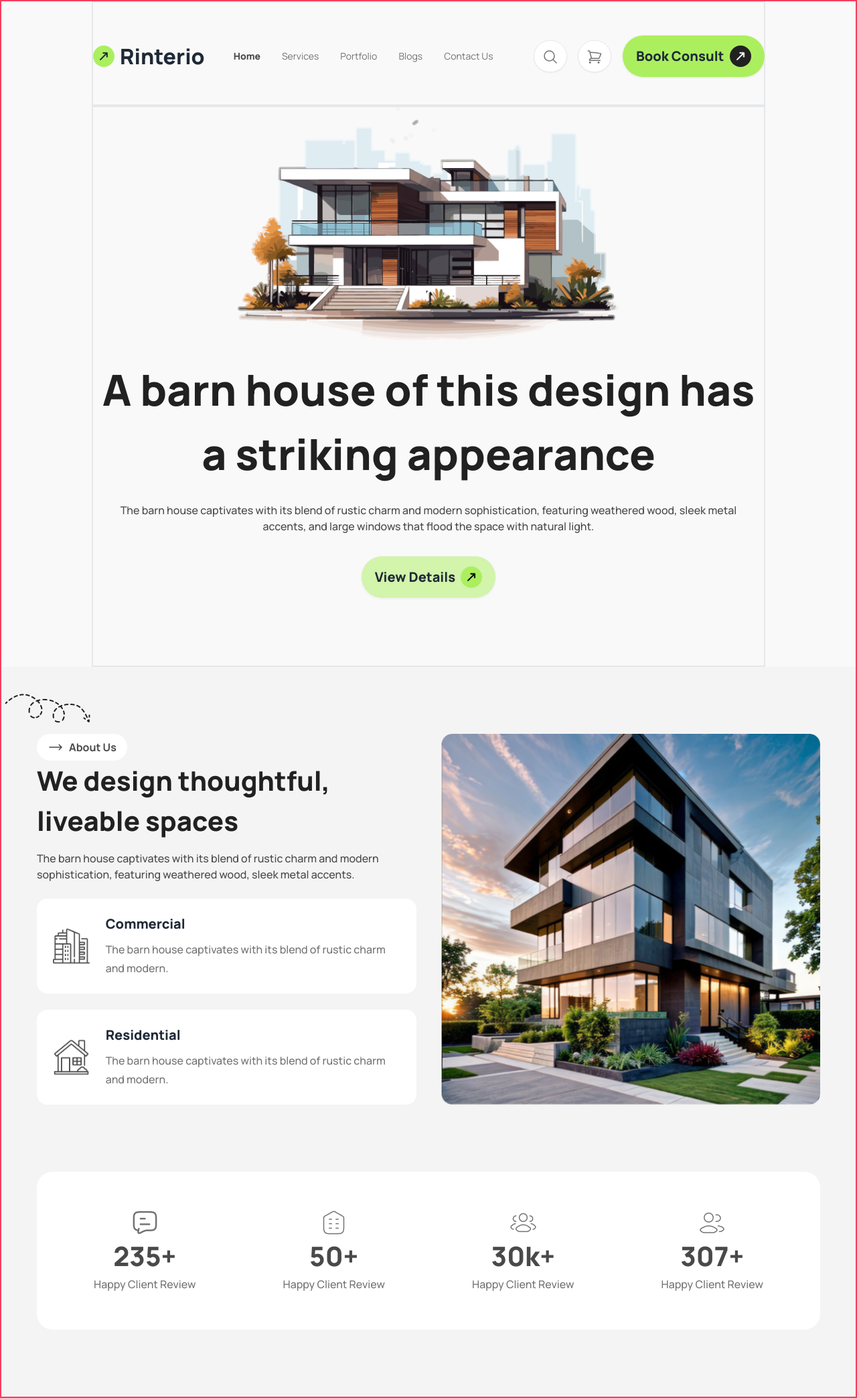
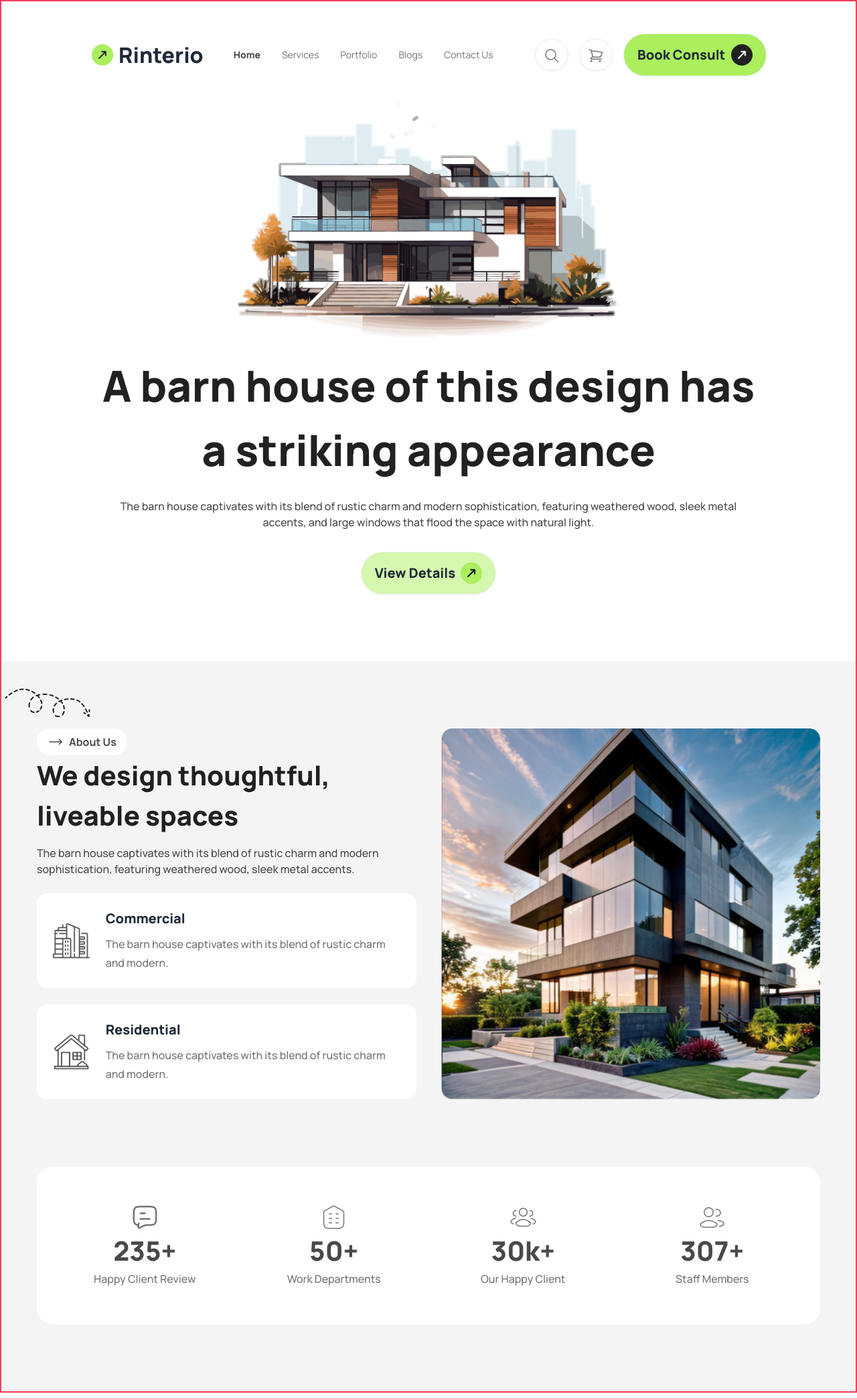
Before and after one commit to yasinarafat39/web_day51_assignment_03, a plain HTML site: page index.html in a window 1280 px wide. Shown: the whole page at 67% size. Drawn offline with nearby package versions, Linux system fonts and the light colour scheme.

Commit message:
counting deatails update

```diff
--- a/index.html
+++ b/index.html
@@ -58,9 +58,9 @@
     class="font-manrope max-w-project_width border-2 border-rose-500 mx-auto bg-section_bg_2"
   >
     <!-- header section -->
-    <header class="px-5 lg:px-[135px] bg-[#F9F9F9]">
+    <header class="px-5 lg:px-[135px] bg-white">
       <!-- navbar here -->
-      <nav class="py-8 lg:pt-12 lg:pb-10 border-2">
+      <nav class="py-8 lg:pt-12 lg:pb-10">
         <div class="navbar justify-between p-0">
 
           <div class=" justify-start ">
@@ -152,7 +152,7 @@
       </nav>
 
       <!-- hero section -->
-       <section class="pb-10 lg:pb-[100px] border-2 text-center flex flex-col items-center ">
+       <section class="pb-10 lg:pb-[100px] text-center flex flex-col items-center ">
 
         <!-- hero banner section -->
          <div>
@@ -202,9 +202,9 @@
             modern sophistication, featuring weathered wood, sleek metal accents.
           </p>
 
-          <div class="flex lg:items-center gap-6 bg-white p-6 rounded-2xl mb-6">
+          <div class="flex lg:items-center gap-6 bg-white p-5 lg:p-6 rounded-2xl mb-6">
             <div>
-              <img src="./assets/commercial.png" alt="commercial vector icon">
+              <img src="./assets/commercial.png" alt="commercial vector icon"  class=" lg:w-16">
             </div>
             <div>
               <h2 class="font-extrabold text-base lg:text-xl mb-[10px]">Commercial</h2>
@@ -212,9 +212,9 @@
             </div>
           </div>
 
-          <div class="flex lg:items-center gap-6 bg-white p-6 rounded-2xl">
+          <div class="flex lg:items-center gap-6 bg-white p-5 lg:p-6 rounded-2xl">
             <div>
-              <img src="./assets/residential.png" alt="commercial vector icon">
+              <img src="./assets/residential.png" alt="commercial vector icon" class=" lg:w-16">
             </div>
             <div>
               <h2 class="font-extrabold text-base lg:text-xl mb-[10px]">Residential</h2>
@@ -248,7 +248,7 @@
             </div>
 
             <h2 class="text-dark_2 font-extrabold text-[40px]">50+</h2>
-            <p class="font-medium">Happy Client Review</p>
+            <p class="font-medium">Work Departments</p>
           </div>
           <!-- counting 03 -->
           <div class="text-center text-dark_3 p-5 lg:p-6">
@@ -257,7 +257,7 @@
             </div>
 
             <h2 class="text-dark_2 font-extrabold text-[40px]">30k+</h2>
-            <p class="font-medium">Happy Client Review</p>
+            <p class="font-medium">Our Happy Client</p>
           </div>
           <!-- counting 04 -->
           <div class="text-center text-dark_3 p-5 lg:p-6">
@@ -266,7 +266,7 @@
             </div>
 
             <h2 class="text-dark_2 font-extrabold text-[40px]">307+</h2>
-            <p class="font-medium">Happy Client Review</p>
+            <p class="font-medium">Staff Members</p>
           </div>
         </section>
     </main>
```
